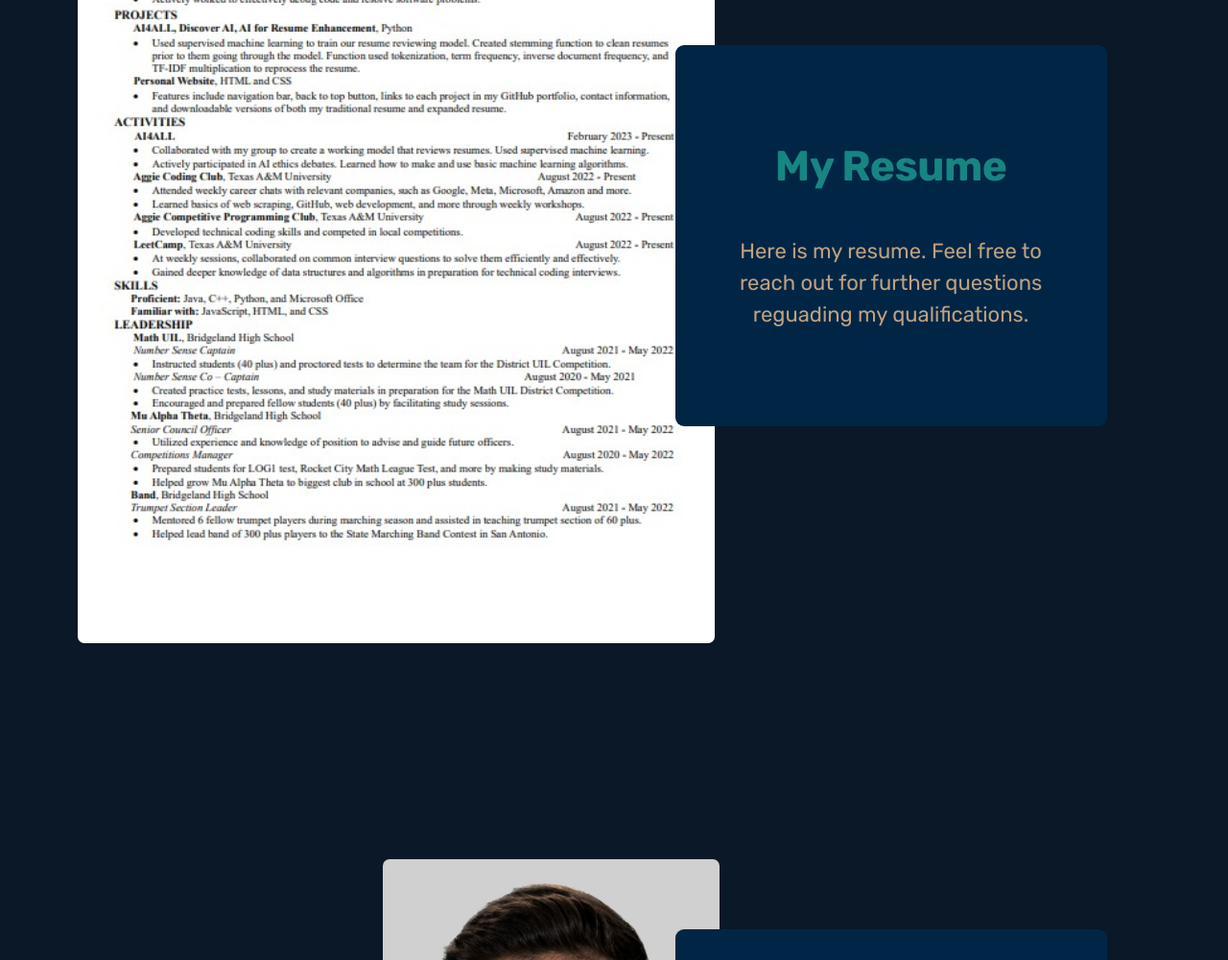
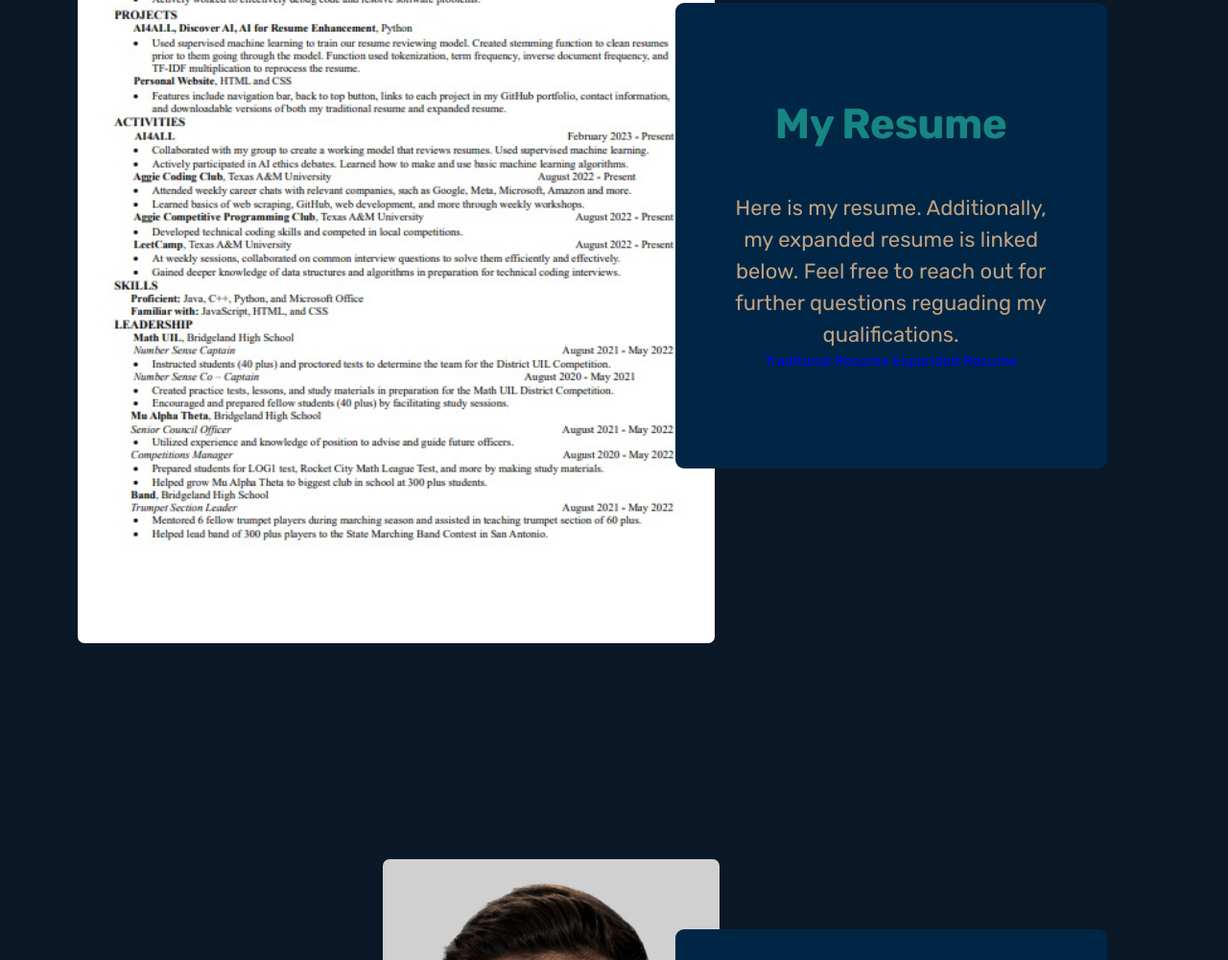
Before and after one commit to NicholasMatias/NicholasMatias.github.io, a plain HTML site: page index.html in a window 1280 px wide. Shown: the part 1906-2906 px from the top of the page at 96% size. Drawn offline with Linux system fonts and the light colour scheme.

Commit message:
added expanded resume link

```diff
--- a/index.html
+++ b/index.html
@@ -160,8 +160,13 @@
 
            <p>
 
-             Here is my resume. Feel free to reach out for further questions reguading my qualifications.
+             Here is my resume. Additionally, my expanded resume is linked below. Feel free to reach out for further questions reguading my qualifications.
+            <ul>
+              <a href="NRM Resume.pdf" title ="View Resume" target=""_blank>Traditonal Resume</a>
+              <a href="NRM Expanded Resume.pdf" title="View Expanded Resume" target="_blank">Expanded Resume</a>
 
+
+            </ul>
            </p>
 
          </div>
```
